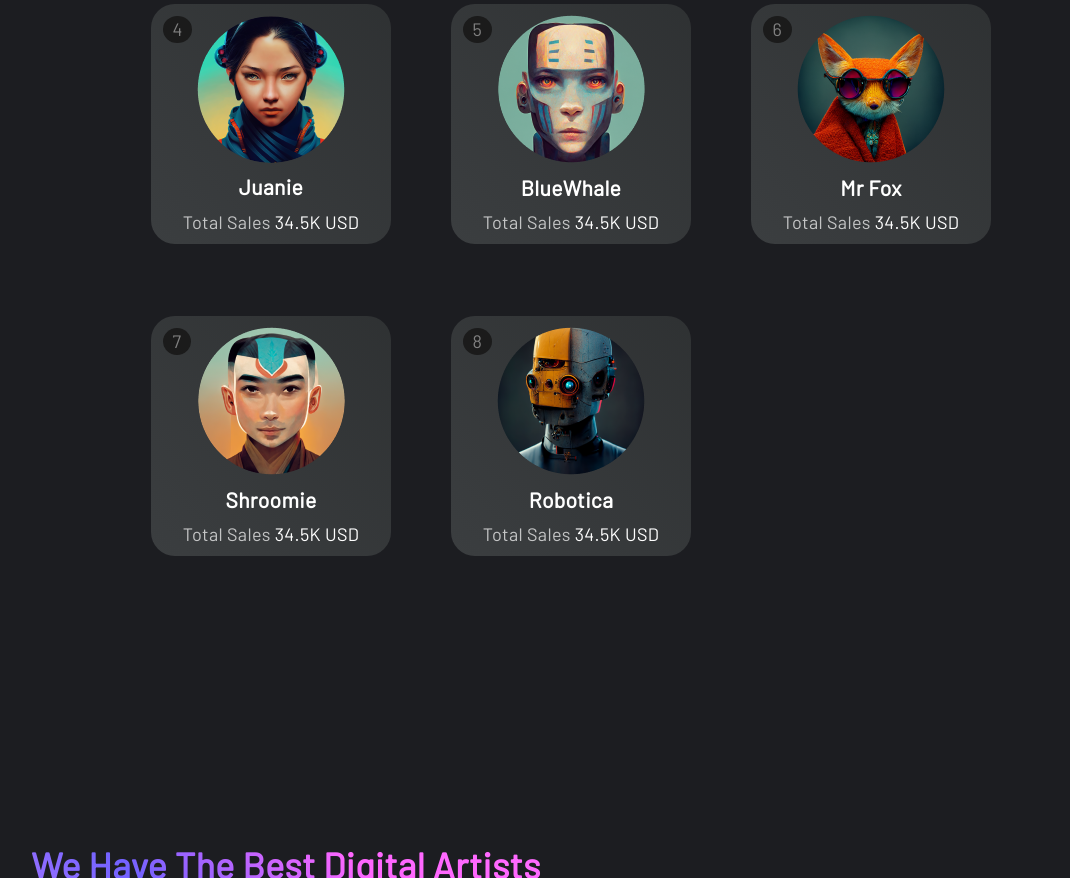
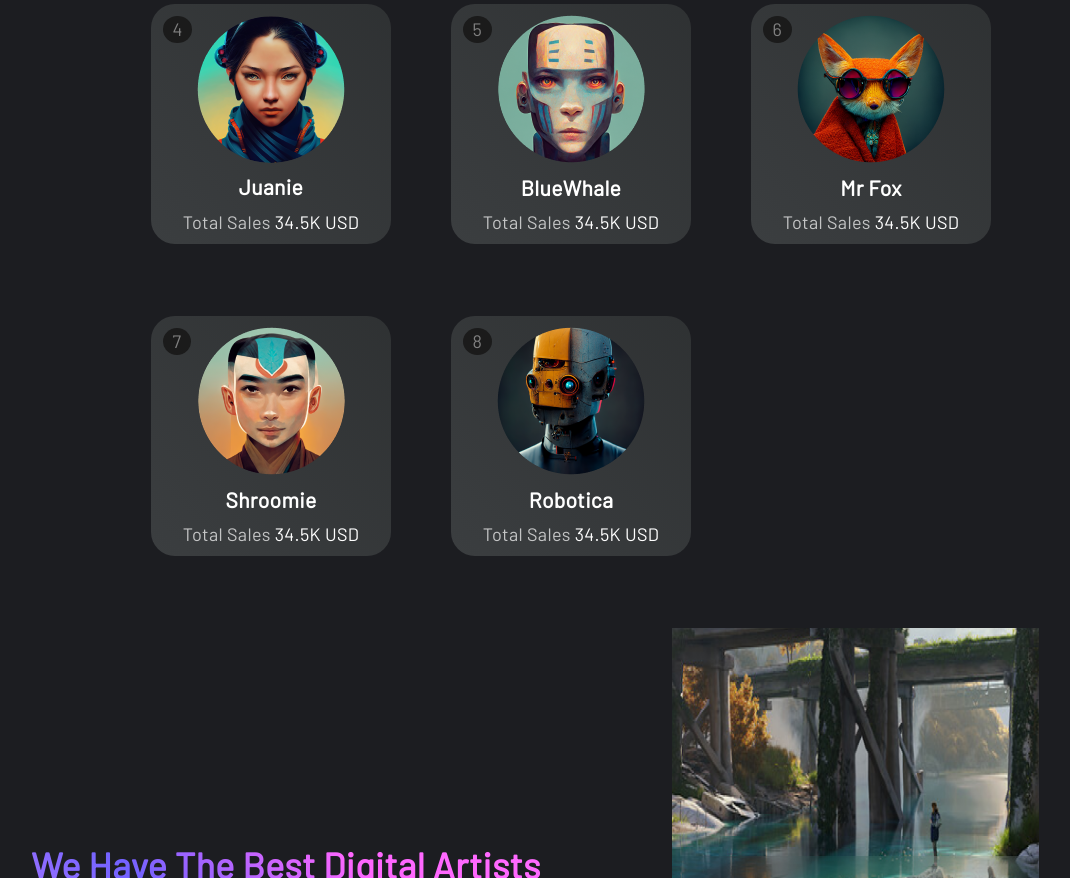
Before and after one commit to gkartsivadze/Artopia-React, a React (Vite) app: page / in a window 1280 px wide. Shown: the part 2700-3578 px from the top of the page, without its empty margins (69-1139 px from the left). Built offline with nearby package versions, Linux system fonts and the light colour scheme.

Commit message:
some progress with algorythm

```diff
--- a/src/App.jsx
+++ b/src/App.jsx
@@ -1,15 +1,14 @@
-import React, { useState, useEffect } from 'react';
+import React from 'react';
 import './App.css'
 import WelcomePage from './components/WelcomePage/WelcomePage'
 import Navigation from './components/Navigation';
 import Footer from './components/Footer';
 
 function App() {
-  const [moved, setMoved] = useState(false);
-  document.addEventListener("scroll", () => document.documentElement.scrollTop > 50 ? setMoved(true) : setMoved(false))
+
   return (
     <>
-    <Navigation moved={moved} />
+    <Navigation />
       <WelcomePage />
       <Footer />
     </>
--- a/src/components/Navigation.jsx
+++ b/src/components/Navigation.jsx
@@ -1,6 +1,8 @@
-import React from "react"
+import React, {useState} from "react"
 
-export default function Navigation({moved}) {
+export default function Navigation() {
+    const [moved, setMoved] = useState(false);
+    document.addEventListener("scroll", () => document.documentElement.scrollTop > 50 ? setMoved(true) : setMoved(false))
     return <nav style={{
         backgroundImage: moved ? "linear-gradient(var(--primary-color), transparent)" : "none",
         paddingTop: moved ? "1rem" : "2rem"
--- a/src/components/WelcomePage/WelcomePage.jsx
+++ b/src/components/WelcomePage/WelcomePage.jsx
@@ -8,37 +8,41 @@ import data from "../../creator_data.json";
 import Carousel from "./Carousel";
 
 export default function WelcomePage() {
-    const cards = [1];
+    const [cards, setCards] = useState([1]);
     useEffect(() => {
-        console.log("running");
+        let interval;
         let height = $(".card").height();
-        let road = $(".animation_div").innerHeight() + height;
+        let road = $(".animation_div").height() + height;
         let numOfCards = Math.floor(road / height);
-        (road / height) % 2 == 0 ? '' :  numOfCards -= 1;
         let spaceBetween = ((road / height) % 1) * height / numOfCards;
         let timerInterval = 1000 / 60;
-        for(let i = 1; i <= Math.floor(numOfCards) + 1;i++) {
-            cards.push(i);
+        if (cards.length <= numOfCards + 1) {
+            setCards(prev => ([
+                ...prev,
+                cards.length + 1
+            ]));
+        } else {
+            console.log("launched")
+            startAnimation();
         }
+        function startAnimation() {
+            $(".card").css("top", -height + "px")
+            $(".animation_div .card").each((ind, elem) => {
 
-        function startAnimation() {
-            $(".animation_div .card").each((ind, elem) => {
                 setTimeout(() => {
-                const interval = setInterval(() => {
+                    interval = setInterval(() => {
                         const $card = $(elem);
                         const currentTop = parseInt($card.css("top"));
                         const newTop = currentTop + 1;
                         $card.css("top", `${newTop}px`);
-
                         if (newTop >= road) {
                             $card.css("top", `${-height}px`)
                         }
                     }, timerInterval);
-              }, ind * (height + spaceBetween) * (60 / height))
+                }, ind * (height + spaceBetween) / (60 / height))
             });
         }
-        setTimeout(startAnimation, 1000);
-    }, []);
+    }, [cards]);
     return <main>
         <section id="welcome_section">
             <img src="./assets/welcome-1.png" alt="" />
@@ -74,7 +78,7 @@ export default function WelcomePage() {
                 <button className="btn btn-transparent">Create</button>
             </div>
             <div className="animation_div">
-                {cards.map((elem,id) => {
+                {cards.map((elem, id) => {
                     return <Card key={id} />
                 })}
             </div>
--- a/src/main.jsx
+++ b/src/main.jsx
@@ -3,7 +3,5 @@ import ReactDOM from 'react-dom/client'
 import App from './App.jsx'
 
 ReactDOM.createRoot(document.getElementById('root')).render(
-  <React.StrictMode>
-    <App />
-  </React.StrictMode>,
+    <App />,
 )
```
Lines whose indentation alone changed are shown as unchanged.
